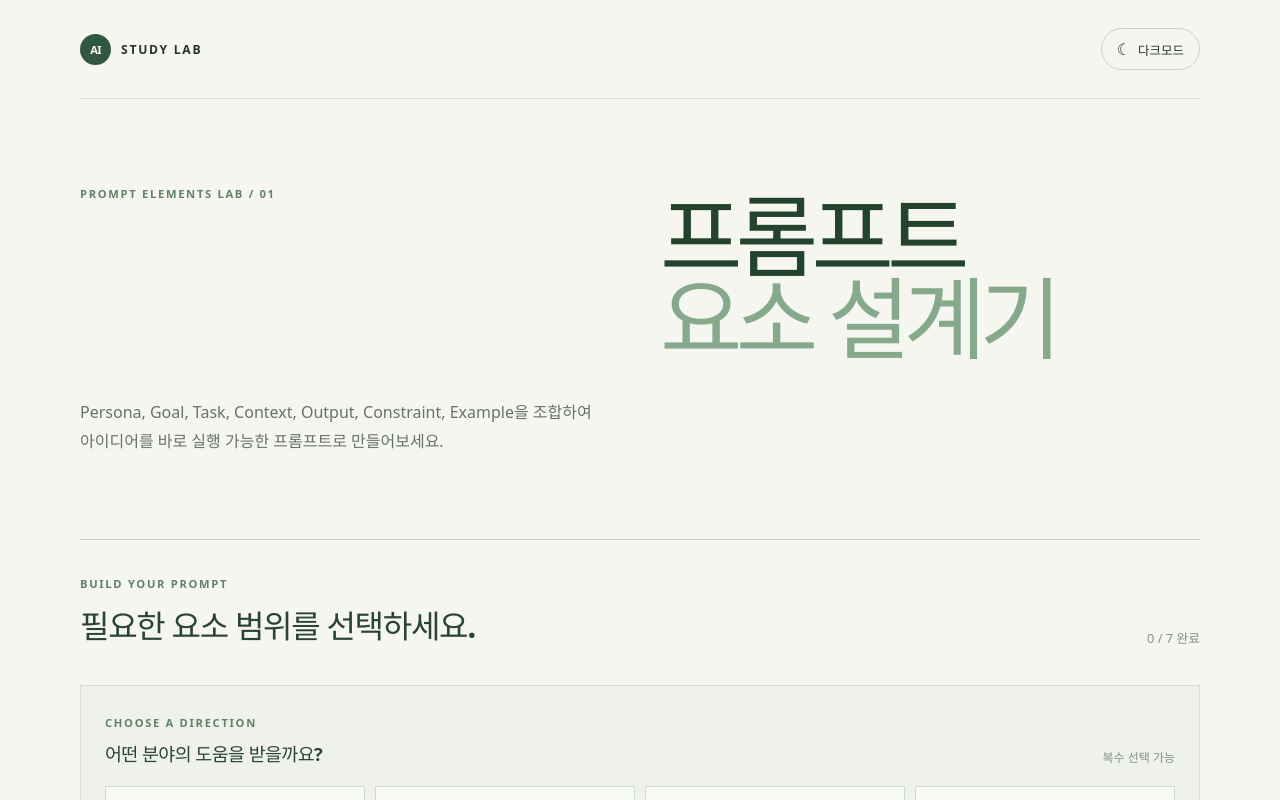
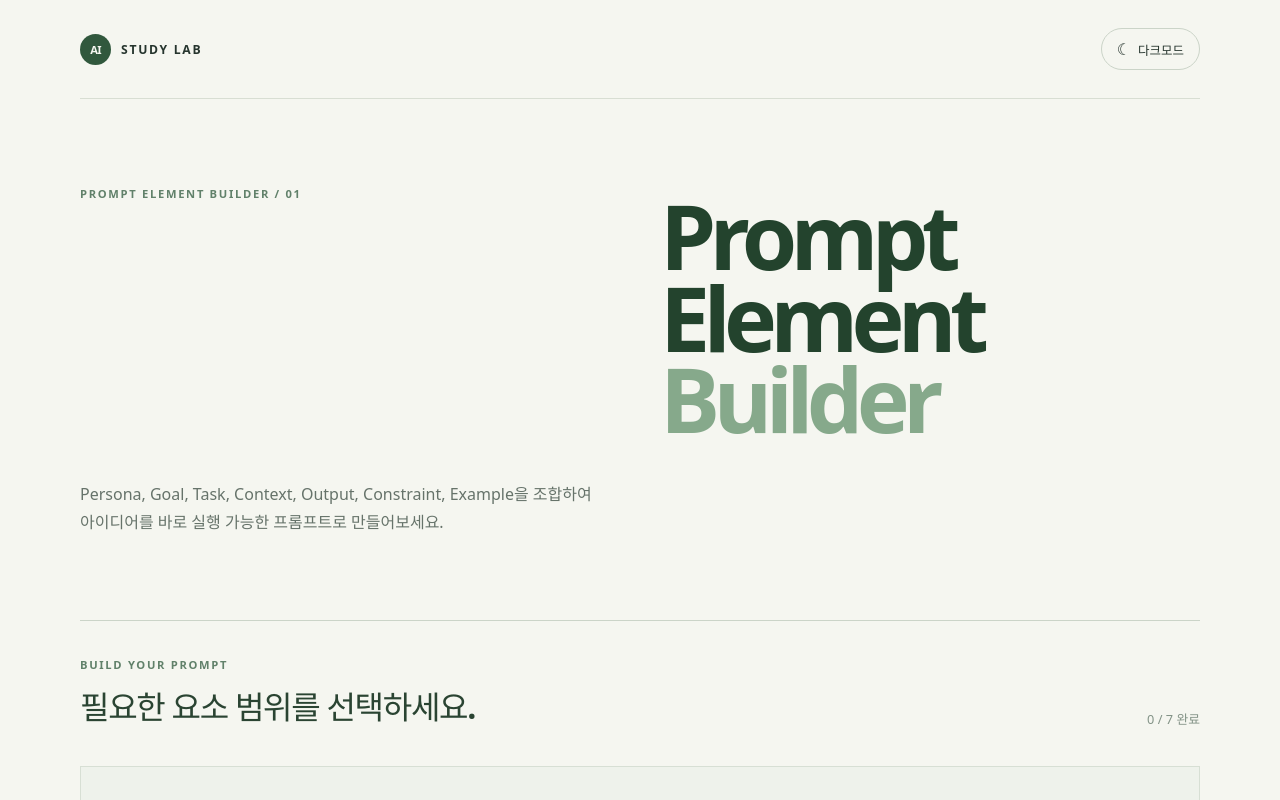
Before and after one commit to mousailee-arch/Test-React, a React (Vite) app: page / in a window 1280 px wide. Shown: the top 800 px of the page. Built offline with nearby package versions, Linux system fonts and the light colour scheme.

Commit message:
Rename prompt builder in English

```diff
--- a/index.html
+++ b/index.html
@@ -3,7 +3,7 @@
   <head>
     <meta charset="UTF-8" />
     <meta name="viewport" content="width=device-width, initial-scale=1.0" />
-    <title>프롬프트 요소 설계기 | AI Study Lab</title>
+    <title>Prompt Element Builder | AI Study Lab</title>
   </head>
   <body>
     <div id="root"></div>
--- a/src/App.tsx
+++ b/src/App.tsx
@@ -204,7 +204,7 @@ const emptyPrompt: Record<PromptPart, string> = {
   persona: '', goal: '', task: '', context: '', output: '', constraint: '', example: '',
 }
 
-const generatorName = '프롬프트 요소 설계기'
+const generatorName = 'Prompt Element Builder'
 
 function App() {
   const [prompt, setPrompt] = useState(emptyPrompt)
@@ -323,8 +323,8 @@ function App() {
 
       <main className="page-content" id="top">
         <section className="hero">
-          <p className="eyebrow">Prompt Elements Lab / 01</p>
-          <h1>프롬프트<br /><em>요소 설계기</em></h1>
+          <p className="eyebrow">Prompt Element Builder / 01</p>
+          <h1>Prompt Element<br /><em>Builder</em></h1>
           <p className="hero-copy">Persona, Goal, Task, Context, Output, Constraint, Example을 조합하여<br />아이디어를 바로 실행 가능한 프롬프트로 만들어보세요.</p>
         </section>
 
```
